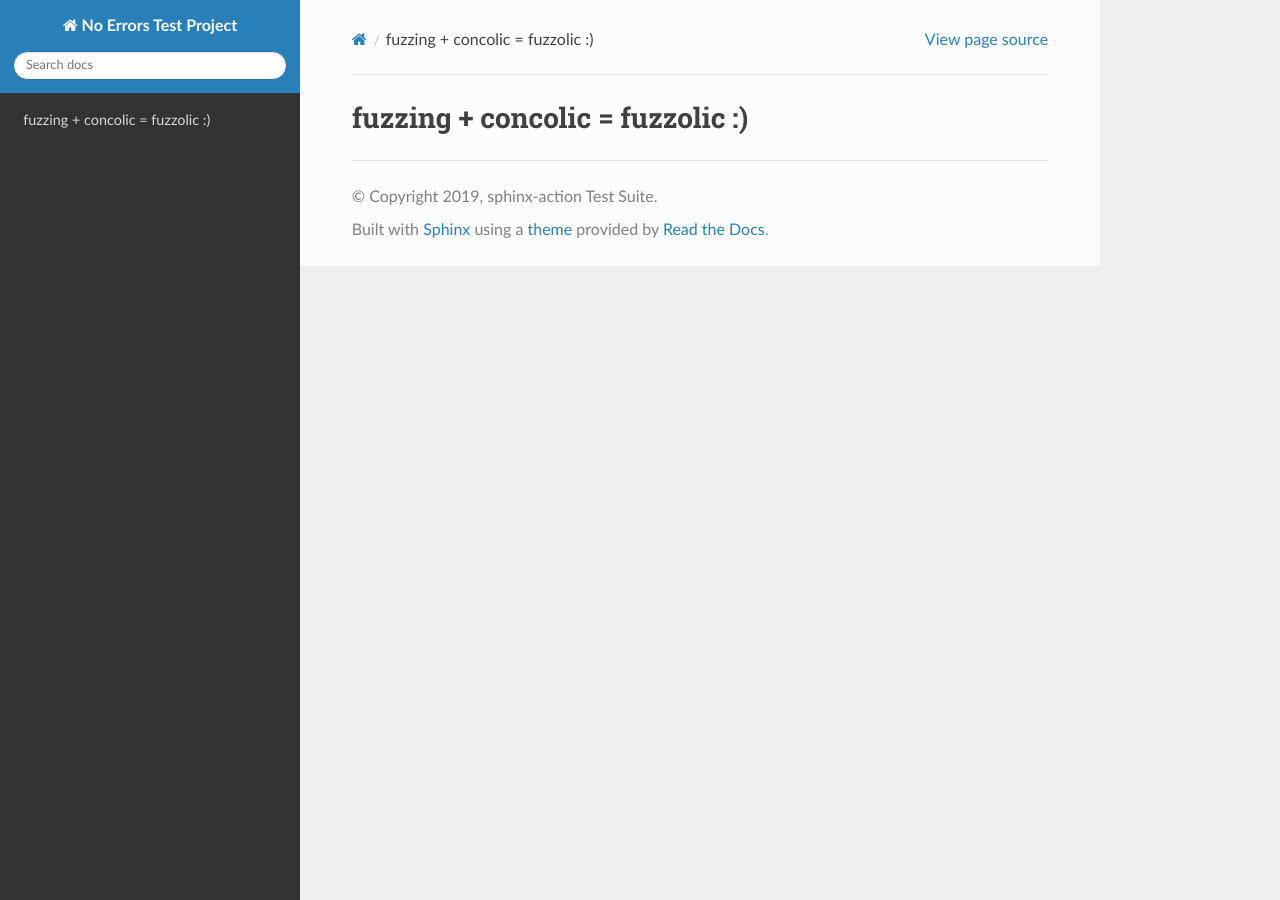
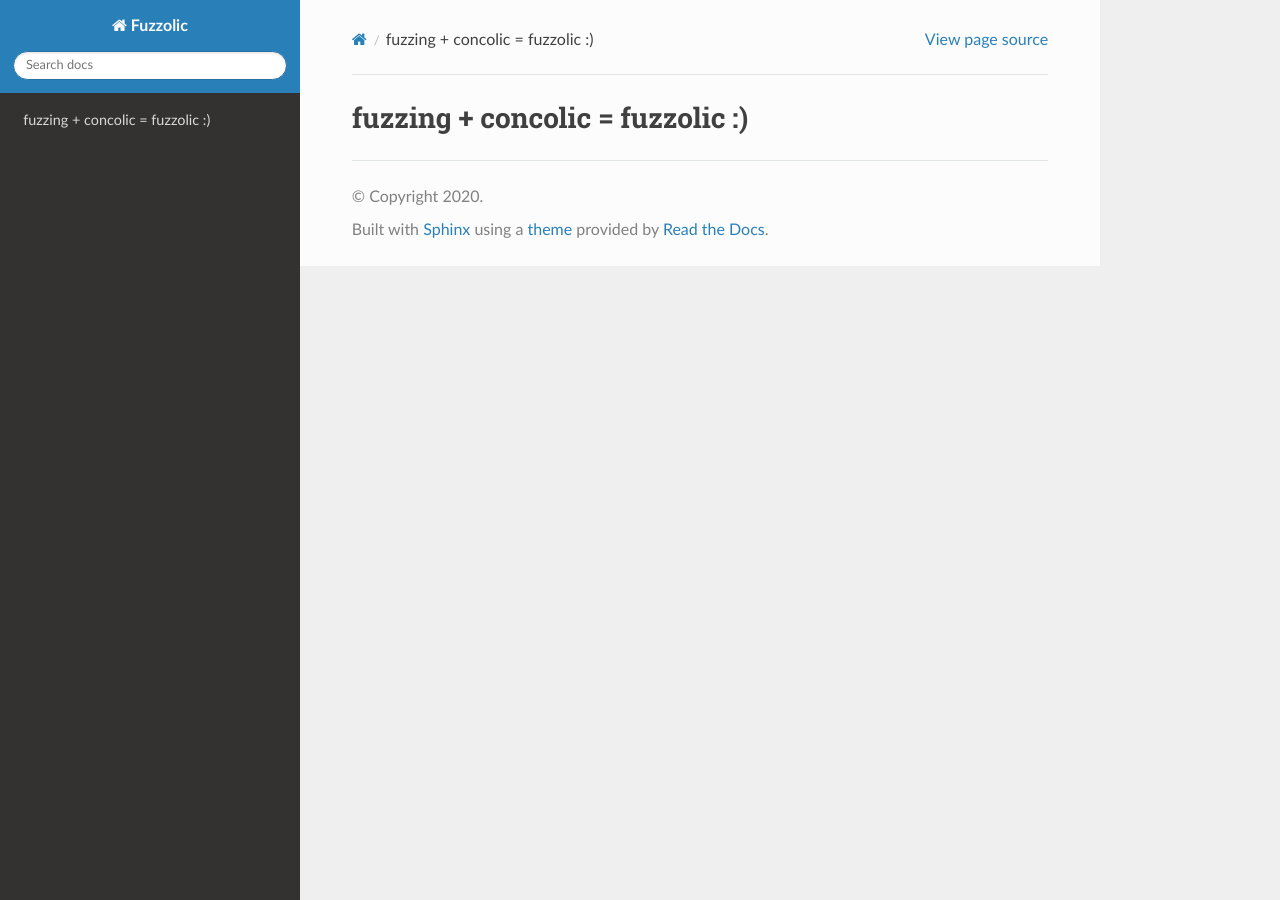
Before and after one commit to season-lab/fuzzolic, a Sphinx documentation site: the page built from docs/index.rst, in a window 1280 px wide. Built offline with Sphinx 7.4.7 and the Read the Docs theme 2.0.0, drawn with Linux system fonts in a browser that asks for light colours.

Commit message:
Update conf.py

```diff
--- a/docs/conf.py
+++ b/docs/conf.py
@@ -18,9 +18,9 @@ import sphinx_rtd_theme
 
 # -- Project information -----------------------------------------------------
 
-project = 'No Errors Test Project'
-copyright = '2019, sphinx-action Test Suite'
-author = 'sphinx-action Test Suite'
+project = 'Fuzzolic'
+copyright = '2020'
+author = 'Luca Borzacchiello, Emilio Coppa, and Camil Demetrescu'
 
 
 # -- General configuration ---------------------------------------------------
```
